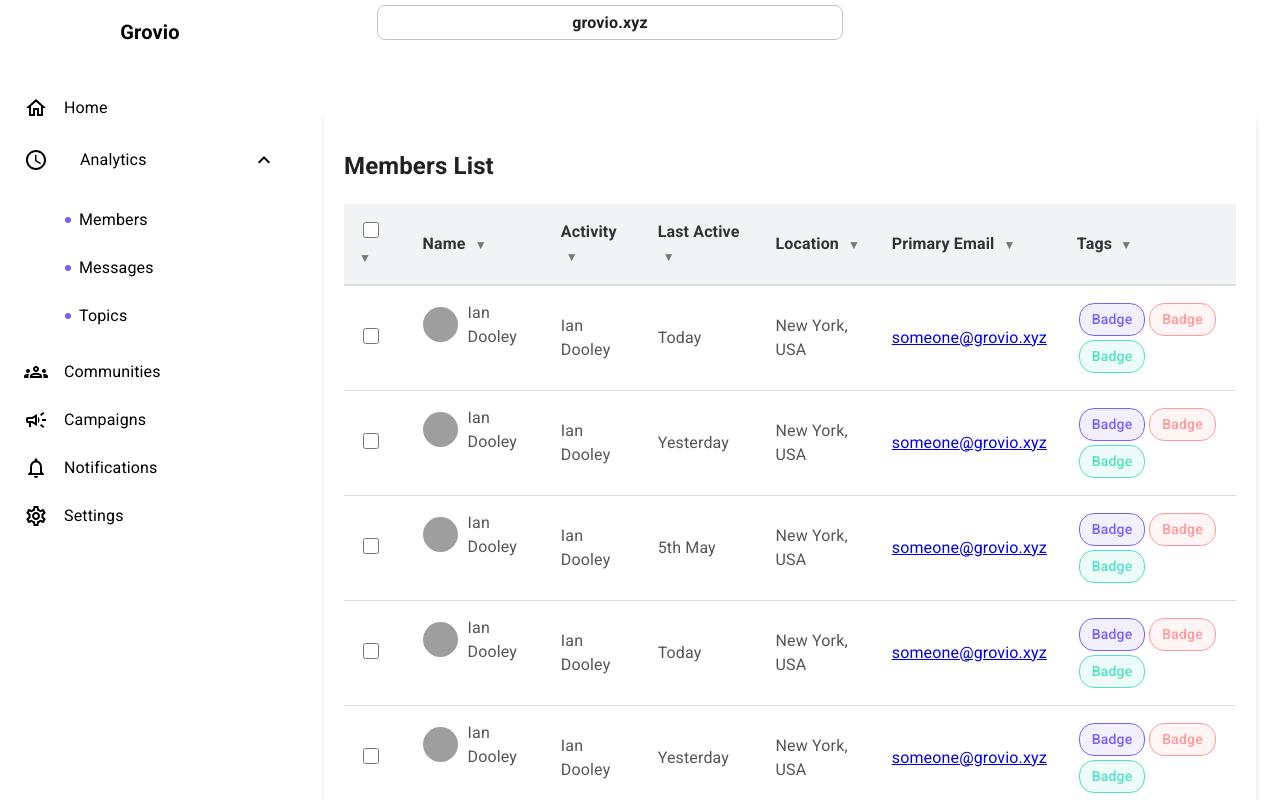
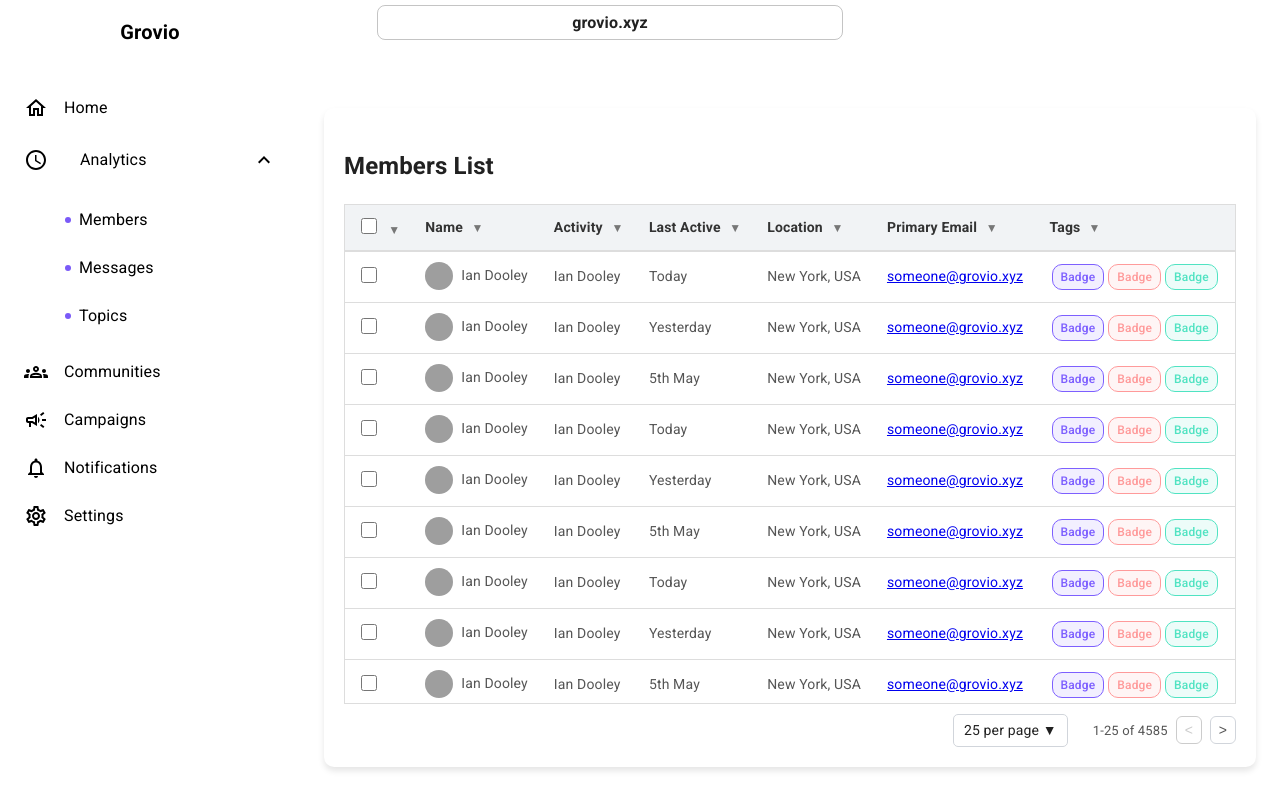
Before and after one commit to Harii-27/Grovio, a React (Create React App) app: page /dashboard/members in a window 1280 px wide. Shown: the top 800 px of the page. Built offline with nearby package versions, Linux system fonts and the light colour scheme; grey boxes are pictures that could not be loaded.

Commit message:
minor changes

```diff
--- a/src/pages/dashboard/Members.tsx
+++ b/src/pages/dashboard/Members.tsx
@@ -60,6 +60,7 @@ const MembersTable: React.FC = () => {
   return (
     <div className="table-container">
       <h2>Members List</h2>
+      <div className="table-wrapper">
         <table>
           <thead>
             <tr>
@@ -99,7 +100,7 @@ const MembersTable: React.FC = () => {
                   {member.name}
                 </td>
                 <td>{member.activity}</td>
-              <td>{member.lastActive}</td> {/* Dynamic lastActive value */}
+                <td>{member.lastActive}</td>
                 <td>{member.location}</td>
                 <td>
                   <a href={`mailto:${member.primaryMail}`}>
@@ -110,8 +111,7 @@ const MembersTable: React.FC = () => {
                   {member.tags.map((tag, i) => (
                     <span
                       key={i}
-                  className={`badge ${
-                    i % 3 === 0 ? "badge-purple" : i % 3 === 1 ? "badge-red" : "badge-green"
+                      className={`badge ${i % 3 === 0 ? "badge-purple" : i % 3 === 1 ? "badge-red" : "badge-green"
                         }`}
                     >
                       {tag}
@@ -122,6 +122,8 @@ const MembersTable: React.FC = () => {
             ))}
           </tbody>
         </table>
+      </div>
+
 
       {/* Pagination & Rows per Page */}
       <div className="pagination-container">
@@ -140,11 +142,7 @@ const MembersTable: React.FC = () => {
                     setShowDropdown(false);
                   }}
                 >
-                  <input
-                    type="checkbox"
-                    checked={num === rowsPerPage}
-                    readOnly
-                  />
+                  <input type="checkbox" checked={num === rowsPerPage} readOnly />
                   {num} per page
                 </li>
               ))}
@@ -153,13 +151,10 @@ const MembersTable: React.FC = () => {
         </div>
 
         <div className="pagination">
-          {/* Pagination Info */}
           <span>
-            {indexOfFirstRow + 1}-{Math.min(indexOfLastRow, members.length)} of{" "}
-            {members.length}
+            {indexOfFirstRow + 1}-{Math.min(indexOfLastRow, members.length)} of {members.length}
           </span>
 
-          {/* Previous Button */}
           <button
             onClick={() => setCurrentPage((prev) => Math.max(prev - 1, 1))}
             disabled={currentPage === 1}
@@ -167,7 +162,6 @@ const MembersTable: React.FC = () => {
             &lt;
           </button>
 
-          {/* Next Button */}
           <button
             onClick={() => setCurrentPage((prev) => Math.min(prev + 1, totalPages))}
             disabled={currentPage === totalPages}
--- a/src/styles.css
+++ b/src/styles.css
@@ -18,19 +18,32 @@ body {
     padding: 20px;
 }
 
+/* Scrollable Table Wrapper */
+.table-wrapper {
+    max-height: 500px; /* Adjusted height for better scrolling */
+    overflow-x: auto;
+    overflow-y: auto;
+    border: 1px solid #ddd;
+}
+
 /* Table */
 table {
     width: 100%;
     border-collapse: collapse;
     background: white;
+    white-space: nowrap; /* Prevents text wrapping */
 }
 
+/* Sticky Header */
 thead {
     background: #f1f3f5;
+    position: sticky;
+    top: 0;
+    z-index: 2;
 }
 
 thead th {
-    padding: 15px;
+    padding: 10px 12px; /* Reduced padding */
     text-align: left;
     font-weight: bold;
     color: #333;
@@ -38,6 +51,7 @@ body {
     cursor: pointer;
     position: relative;
     transition: background 0.2s ease;
+    font-size: 14px;
 }
 
 thead th::after {
@@ -47,6 +61,7 @@ body {
     margin-left: 5px;
 }
 
+/* Table Row Styling */
 tbody tr {
     border-bottom: 1px solid #ddd;
     transition: background 0.3s ease;
@@ -57,9 +72,10 @@ body {
 }
 
 td {
-    padding: 15px;
+    padding: 10px 12px; /* Reduced padding */
     color: #555;
     text-align: left;
+    font-size: 14px; /* Reduced font size */
 }
 
 /* Checkbox */
@@ -73,21 +89,21 @@ body {
 .name-column {
     display: flex;
     align-items: center;
-    gap: 10px;
+    gap: 8px;
 }
 
 .profile-img {
-    width: 35px;
-    height: 35px;
+    width: 28px;  /* Adjusted profile image size */
+    height: 28px;
     border-radius: 50%;
 }
 
 /* Badge Styles */
 .badge {
     display: inline-block;
-    padding: 5px 12px;
-    border-radius: 15px;
-    font-size: 14px;
+    padding: 3px 8px; /* Reduced padding */
+    border-radius: 10px;
+    font-size: 12px; /* Reduced font size */
     font-weight: 500;
     text-align: center;
     margin: 2px;
@@ -101,14 +117,12 @@ body {
 }
 
 .badge-red {
-    color: #FF9A9A;  /* Light Red */
+    color: #FF9A9A;
     border-color: #FF9A9A;
     background-color: rgba(255, 154, 154, 0.1);
 }
 
-
 .badge-green {
-    color: #50E3C2;
     color: #50E3C2;
     background-color: rgba(80, 227, 194, 0.1);
 }
@@ -118,7 +132,7 @@ body {
     position: relative;
     cursor: pointer;
     padding: 5px 10px;
-    border: 1px solid #d1d5db; /* Light gray border */
+    border: 1px solid #d1d5db;
     border-radius: 5px;
     background: white;
     margin-right: 15px;
@@ -144,9 +158,9 @@ body {
 .rows-per-page ul li {
     display: flex;
     align-items: center;
-    padding: 8px 12px;
+    padding: 6px 10px;
     cursor: pointer;
-    font-size: 14px;
+    font-size: 13px;
     text-align: left;
     transition: background 0.2s ease-in-out;
 }
@@ -155,8 +169,8 @@ body {
 .rows-per-page ul li input[type="checkbox"] {
     margin-right: 8px;
     appearance: none;
-    width: 16px;
-    height: 16px;
+    width: 14px;
+    height: 14px;
     border: 2px solid #ccc;
     border-radius: 4px;
     position: relative;
@@ -175,7 +189,7 @@ body {
     top: 50%;
     left: 50%;
     transform: translate(-50%, -50%);
-    font-size: 12px;
+    font-size: 10px;
     color: white;
 }
 
@@ -184,12 +198,13 @@ body {
     background: #f3ebff;
 }
 
-  /* Active Selection (Purple Background) */
+/* Active Selection */
 .rows-per-page ul li.active {
     background: #e6d6ff;
     font-weight: bold;
 }
 
+/* Pagination */
 .pagination-container {
     display: flex;
     justify-content: flex-end;
@@ -205,23 +220,23 @@ body {
 }
 
 .pagination span {
-    font-size: 14px;
+    font-size: 13px;
     color: #555;
 }
 
 .pagination button {
-    border: 1px solid #d1d5db; /* Light gray border */
+    border: 1px solid #d1d5db;
     background: none;
     color: #555;
-    font-size: 16px;
+    font-size: 14px;
     cursor: pointer;
-    padding: 5px 10px;
+    padding: 5px 8px;
     border-radius: 6px;
     transition: all 0.3s ease-in-out;
 }
 
 .pagination button:hover {
-    border-color: #6a5acd; /* Soft purple border */
+    border-color: #6a5acd;
     color: #6a5acd;
 }
 
```
Lines whose indentation alone changed are shown as unchanged.
